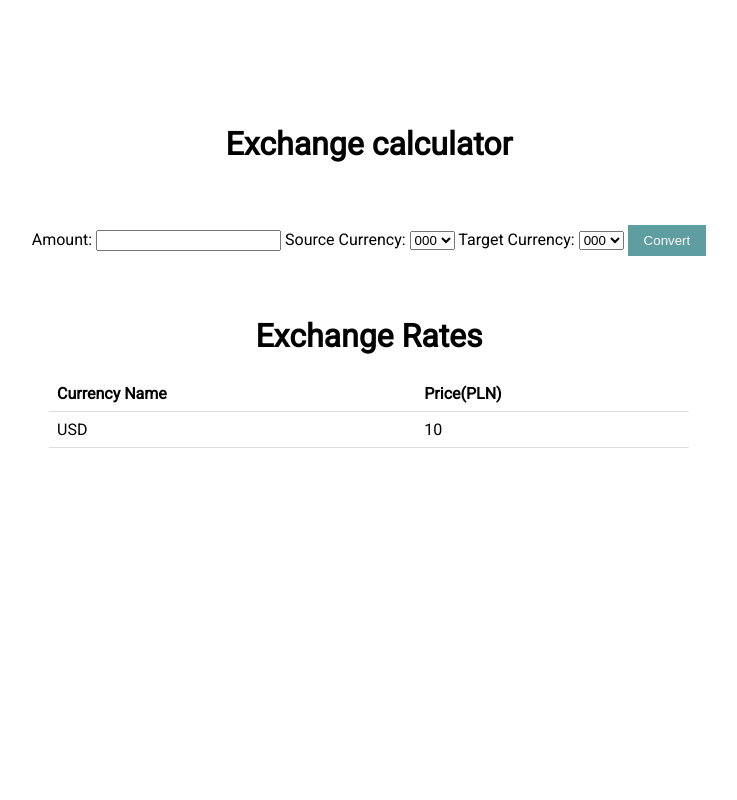
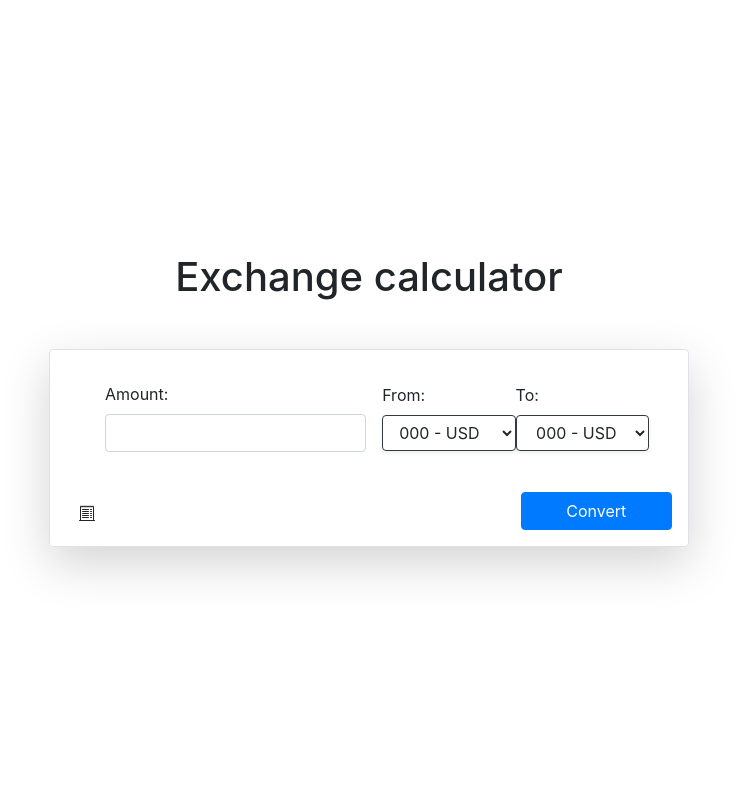
Before and after one commit to koloseki/exchangeRates, a PHP site: page / in a window 1280 px wide. Shown: the whole page, without its empty margins (271-1008 px from the left). Run offline with PHP 8.4, Linux system fonts and the light colour scheme; tables that the repository leaves empty or names only in its code hold one stand-in row (values such as "Sample post"); data that the repository does not hold is empty.

Commit message:
v2 -Changed appearance of website using bootstrap -Fixed not working conversion

```diff
--- a/CurrencyAPIsaver.php
+++ b/CurrencyAPIsaver.php
@@ -19,11 +19,20 @@ class CurrencyApiSaver {
                 $stmt->execute([$currencyCode]);
                 $count = $stmt->fetchColumn();
 
-                if ($count == 0) {
+                if ($count > 0) {
+                    // Rekord istnieje, usuń go z bazy danych
+                    $deleteStmt = $this->pdo->prepare("DELETE FROM exchangerates WHERE currency_code = ?");
+                    $deleteStmt->execute([$currencyCode]);
+
+                    // Dodaje nowy rekord z API
+                    $stmt = $this->pdo->prepare("INSERT INTO exchangerates (currency_code, currency_name, price) VALUES (?, ?, ?)");
+                    $stmt->execute([$currencyCode, $currencyName, $currencyPrice]);
+                } else {
                     // Wstaw, tylko jeśli rekord nie istnieje
                     $stmt = $this->pdo->prepare("INSERT INTO exchangerates (currency_code, currency_name, price) VALUES (?, ?, ?)");
                     $stmt->execute([$currencyCode, $currencyName, $currencyPrice]);
                 }
+
             }
         }
 
--- a/currencyAPI.php
+++ b/currencyAPI.php
@@ -8,6 +8,7 @@ class CurrencyAPI{
         $responseA = file_get_contents($urlA);
         $dataA = json_decode($responseA, true);
 
+
         $urlB = $this->apiUrl . "/api/exchangerates/tables/B";
         $responseB = file_get_contents($urlB);
         $dataB = json_decode($responseB, true);
--- a/index.php
+++ b/index.php
@@ -30,59 +30,80 @@ $exchangeRatesFromDB = $stmt->fetchAll(PDO::FETCH_ASSOC);
     <meta http-equiv="X-UA-Compatible" content="ie=edge">
     <title>Exchange Rates</title>
     <link rel="stylesheet" href="styles/style.css">
+    <script src="main.js" defer></script>
+    <link rel="stylesheet" href="https://stackpath.bootstrapcdn.com/bootstrap/4.3.1/css/bootstrap.min.css" integrity="sha384-ggOyR0iXCbMQv3Xipma34MD+dH/1fQ784/j6cY/iJTQUOhcWr7x9JvoRxT2MZw1T" crossorigin="anonymous">
 </head>
 <body>
 
+
+
 <h1>Exchange calculator</h1>
 
-<div class="exchangeForm" >
-    <form action="convert.php" method="post">
-        <label for="amount">Amount:</label>
-        <input type="number" id="amount" name="amount" min="1" step="0.01" required>
+<div class="border rounded shadow-lg border-dark-25 p-3 w-50">
+    <form action="convert.php" method="post" class="d-flex flex-column align-items-center ">
+            <div class="d-flex flex-row align-items-center justify-content-sm-around">
+                <div class="flex-column p-3">
+                    <label for="amount" class="amount_label">Amount:</label>
+                    <input type="number" id="amount" name="amount" min="1" step="0.01" class="form-control"  onkeypress="validate(event)" required>
+                </div>
 
-
-        <label for="source_currency">Source Currency:</label>
-        <select id="source_currency" name="source_currency" required>
+                <div class="d-flex flex-column justify-content-center w-25 ">
+                    <label for="source_currency" class="w-75">From:</label>
+                    <select   id="source_currency" name="source_currency" class="btn w-100 text-left border-dark dropdown-toggle shadow-sm pointer" data-bs-toggle="dropdown"  required>
                             <?php foreach ($exchangeRatesFromDB as $rate): ?>
-                <option value="<?php echo $rate['currency_code']; ?>">
+                            <option value="<?php echo $rate['currency_code']; ?>" class="dropdown-item">
                                 <?php echo $rate['currency_code']; ?>
+                                <p>  - <?php echo $rate['currency_name']; ?></p>
                             </option>
                         <?php endforeach; ?>
                     </select>
-
-        <label for="target_currency">Target Currency:</label>
-        <select id="target_currency" name="target_currency" required>
+                </div>
+                <div class="d-flex flex-column  justify-content-center w-25">
+                    <label for="target_currency">To:</label>
+                    <select   id="target_currency" name="target_currency" class="btn w-100 text-left border-dark dropdown-toggle shadow-sm pointer" data-bs-toggle="dropdown"  required>
                         <?php foreach ($exchangeRatesFromDB as $rate): ?>
-                <option value="<?php echo $rate['currency_code']; ?>">
+                            <option class="btn pointer" value="<?php echo $rate['currency_code']; ?>">
                                 <?php echo $rate['currency_code']; ?>
+                                <div class="text-black-50 bg-danger">  - <?php echo $rate['currency_name']; ?></div>
                             </option>
                         <?php endforeach; ?>
                     </select>
+                </div>
+        </div>
 
-
-
-        <button class="convert_button" type="submit">Convert</button>
+        <div class="w-100 d-flex justify-content-xl-between mt-4">
+            <button type="button" class="btn" onclick="dialog.showModal()">
+                <svg xmlns="http://www.w3.org/2000/svg" width="16" height="16" fill="currentColor" class="bi bi-receipt-cutoff" viewBox="0 0 16 16">
+                    <path d="M3 4.5a.5.5 0 0 1 .5-.5h6a.5.5 0 1 1 0 1h-6a.5.5 0 0 1-.5-.5m0 2a.5.5 0 0 1 .5-.5h6a.5.5 0 1 1 0 1h-6a.5.5 0 0 1-.5-.5m0 2a.5.5 0 0 1 .5-.5h6a.5.5 0 1 1 0 1h-6a.5.5 0 0 1-.5-.5m0 2a.5.5 0 0 1 .5-.5h6a.5.5 0 0 1 0 1h-6a.5.5 0 0 1-.5-.5m0 2a.5.5 0 0 1 .5-.5h6a.5.5 0 0 1 0 1h-6a.5.5 0 0 1-.5-.5M11.5 4a.5.5 0 0 0 0 1h1a.5.5 0 0 0 0-1zm0 2a.5.5 0 0 0 0 1h1a.5.5 0 0 0 0-1zm0 2a.5.5 0 0 0 0 1h1a.5.5 0 0 0 0-1zm0 2a.5.5 0 0 0 0 1h1a.5.5 0 0 0 0-1zm0 2a.5.5 0 0 0 0 1h1a.5.5 0 0 0 0-1z"/>
+                    <path d="M2.354.646a.5.5 0 0 0-.801.13l-.5 1A.5.5 0 0 0 1 2v13H.5a.5.5 0 0 0 0 1h15a.5.5 0 0 0 0-1H15V2a.5.5 0 0 0-.053-.224l-.5-1a.5.5 0 0 0-.8-.13L13 1.293l-.646-.647a.5.5 0 0 0-.708 0L11 1.293l-.646-.647a.5.5 0 0 0-.708 0L9 1.293 8.354.646a.5.5 0 0 0-.708 0L7 1.293 6.354.646a.5.5 0 0 0-.708 0L5 1.293 4.354.646a.5.5 0 0 0-.708 0L3 1.293zm-.217 1.198.51.51a.5.5 0 0 0 .707 0L4 1.707l.646.647a.5.5 0 0 0 .708 0L6 1.707l.646.647a.5.5 0 0 0 .708 0L8 1.707l.646.647a.5.5 0 0 0 .708 0L10 1.707l.646.647a.5.5 0 0 0 .708 0L12 1.707l.646.647a.5.5 0 0 0 .708 0l.509-.51.137.274V15H2V2.118z"/>
+                </svg>
+            </button>
+            <button class="btn btn-primary w-25" type="submit">Convert</button>
+        </div>
     </form>
 </div>
 
-<div class="wrapper">
-    <h1>Exchange Rates</h1>
+<dialog class="p-0">
+    <h1 class="p-2">Exchange Rates</h1>
     <div class="currencyValueLive">
 
-        <table>
-            <tr>
+
+        <table class="table">
+            <tr class="sticky-top bg-light">
+                <th>Currency Code</th>
                 <th>Currency Name</th>
                 <th>Price(PLN)</th>
             </tr>
             <?php foreach ($exchangeRatesFromDB as $rate): ?>
                 <tr>
+                    <td><?php echo $rate['currency_code']; ?></td>
                     <td><?php echo $rate['currency_name']; ?></td>
                     <td><?php echo $rate['price']; ?></td>
                 </tr>
             <?php endforeach; ?>
         </table>
     </div>
-</div>
+</dialog>
 
 </body>
 </html>
--- /dev/null
+++ b/main.js
@@ -0,0 +1,31 @@
+function validate(evt) {
+    var theEvent = evt || window.event;
+
+    // Handle paste
+    if (theEvent.type === 'paste') {
+        key = event.clipboardData.getData('text/plain');
+    } else {
+        // Handle key press
+        var key = theEvent.keyCode || theEvent.which;
+        key = String.fromCharCode(key);
+    }
+    var regex = /[0-9]|\./;
+    if( !regex.test(key) ) {
+        theEvent.returnValue = false;
+        if(theEvent.preventDefault) theEvent.preventDefault();
+    }
+}
+
+const dialog = document.querySelector("dialog")
+
+dialog.addEventListener("click", e => {
+    const dialogDimensions = dialog.getBoundingClientRect()
+    if (
+        e.clientX < dialogDimensions.left ||
+        e.clientX > dialogDimensions.right ||
+        e.clientY < dialogDimensions.top ||
+        e.clientY > dialogDimensions.bottom
+    ) {
+        dialog.close()
+    }
+})
--- a/styles/convert_style.css
+++ b/styles/convert_style.css
@@ -29,7 +29,3 @@ th, td {
     padding: .5rem 1rem;
     transition: .3s;
 }
-.GoBackButton:hover{
-    background-color: #437172;
-    cursor: pointer;
-}
--- a/styles/style.css
+++ b/styles/style.css
@@ -3,6 +3,8 @@
 
 body{
     font-family: "Roboto", "Sans Serif Collection", serif;
+    background: #262a2b;
+    color: #c8c3bc;
     display: flex;
     flex-direction: column;
     justify-content: center;
@@ -12,62 +14,24 @@ body{
     margin: 0;
 }
 
-
-
-.exchangeForm{
-    display: flex;
-}
-
-.convert_button{
-    background-color: cadetblue;
-    color: snow;
-    border: none;
-    padding: .5rem 1rem;
-    transition: .3s;
-}
-
-.convert_button:hover{
-    background-color: #437172;
+.pointer{
     cursor: pointer;
 }
 
 
 
 
-#exchange_Form{
-    display: flex;
-    flex-direction: column;
-    justify-content: center;
-    align-items: center;
-    gap: 1rem;
+
+/*Turn off arrows in in input */
+
+/* Chrome, Safari, Edge, Opera */
+input::-webkit-outer-spin-button,
+input::-webkit-inner-spin-button {
+    -webkit-appearance: none;
+    margin: 0;
 }
 
-
-
-
-
-.wrapper{
-    display: flex;
-    flex-direction: column;
-    justify-content: center;
-    align-items: center;
+/* Firefox */
+input[type=number] {
+    -moz-appearance: textfield;
 }
-
-.currencyValueLive{
-    display: flex;
-    flex-direction: column;
-    align-items: center;
-    height: 40dvh;
-    overflow: scroll;
-}
-
-table {
-    border-collapse: collapse;
-    width: 50vw;
-}
-
-th, td {
-    padding: 8px;
-    text-align: left;
-    border-bottom: 1px solid #ddd;
-}
```
Also changed, not shown: convert.php (+23 -12 lines), README.md, exchangeRates.png (deleted). Lines whose indentation alone changed are shown as unchanged.
